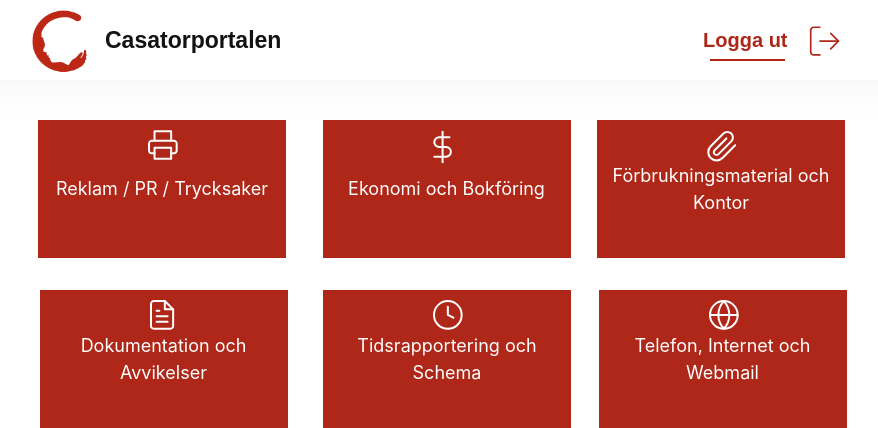
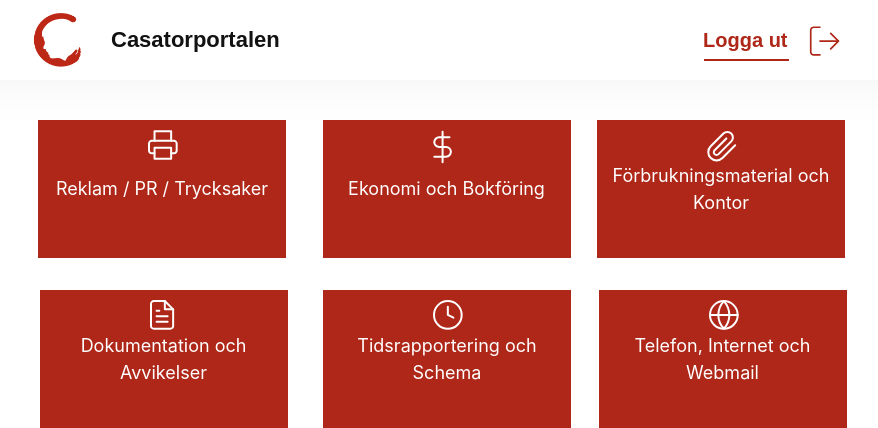
Before and after one commit to Lucaso98/casatorportal, a Django app: page / in a window 1280 px wide. Shown: the top 428 px of the page, without its empty margins (196-1074 px from the left). Run offline with Django 3.2, Linux system fonts and the light colour scheme; a user stored in the database is signed in; some libraries are stand-ins or nearby versions.

Commit message:
Update header.css

```diff
--- a/static/css/header.css
+++ b/static/css/header.css
@@ -13,31 +13,31 @@
   .container {
     background: url("/static/images/logo-no-text.png");
     background-size: 60% auto;
-    position: absolute;
+    position: relative;
     width: 93.67px;
     height: 99.29px;
-    left: 8px;
+    left: -130px;
     top: 11px;
     background-repeat: no-repeat;
   }
   .title {
-    position: absolute;
+    position: relative;
     width: 119.02px;
     height: 19.38px;
     left: 65px;
-    top: 30.91px;
-    font-size: 15px;
+    top: -67.09px;
+    font-size: 13px;
     line-height: 18px;
     font-family: sans-serif;
     color: #121212;
     font-weight: 600;
   }
   .logout-container {
-    position: absolute;
+    position: relative;
     width: 123px;
     height: 80px;
-    left: 238px;
-    top: -2px;
+    left: 234px;
+    top: -131px;
   }
   .logout-icon {
     position: absolute;
@@ -61,9 +61,9 @@
   }
   .logout-underscore {
     position: absolute;
-    width: 95px;
+    width: 64px;
     height: 0px;
-    left: 13px;
+    left: 17px;
     top: 58px;
     border: 1px solid #ae2718;
   }
@@ -83,23 +83,23 @@
   }
   .container {
     background: url("/static/images/logo-no-text.png");
-    background-size: 80% auto;
+    background-size: 70% auto;
     position: relative;
     width: 100.67px;
     height: 99.29px;
-    left: -372px;
-    top: -2px;
+    left: -369px;
+    top: 2px;
     background-repeat: no-repeat;
   }
   .title {
     position: relative;
     width: 119.02px;
     height: 19.38px;
-    left: 78px;
+    left: 84px;
     top: -68.09px;
     font-style: normal;
     font-weight: 600;
-    font-size: 23px;
+    font-size: 22px;
     line-height: 18px;
     color: #121212;
   }
@@ -131,9 +131,9 @@
   }
   .logout-underscore {
     position: absolute;
-    width: 75px;
+    width: 85px;
     height: 0px;
-    left: 45px;
+    left: 39px;
     top: 58px;
     border: 1px solid #ae2718;
   }
```
